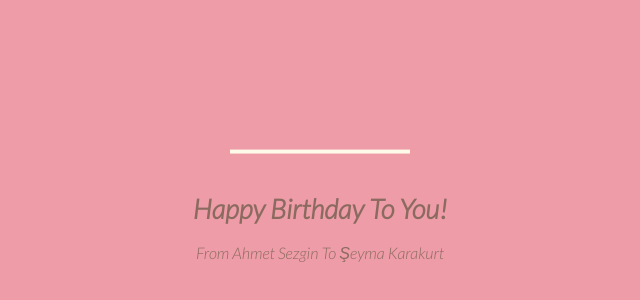
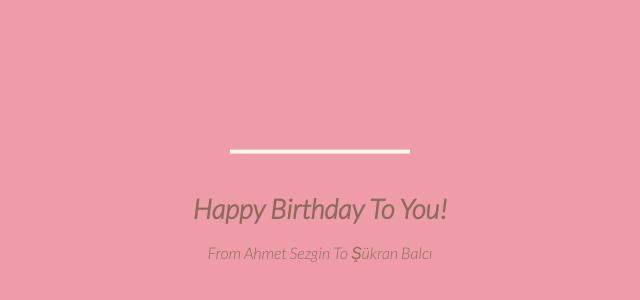
Before and after one commit to ahmetsezginn/BirthDayCake, a website: page index.html in a window 1280 px wide. Shown: the part 174-474 px from the top of the page, 328-968 px from the left. Drawn offline with nearby package versions, Linux system fonts and the light colour scheme.

Commit message:
Update index.html

```diff
--- a/index.html
+++ b/index.html
@@ -207,5 +207,5 @@
                 <!-- isim değiştirme yeri -->
                 <div class="text">
                     <h1>Happy Birthday To You!</h1>
-                    <p>From Ahmet Sezgin To Şeyma Karakurt</p>
+                    <p>From Ahmet Sezgin To Şükran Balcı</p>
                 </div>
```
